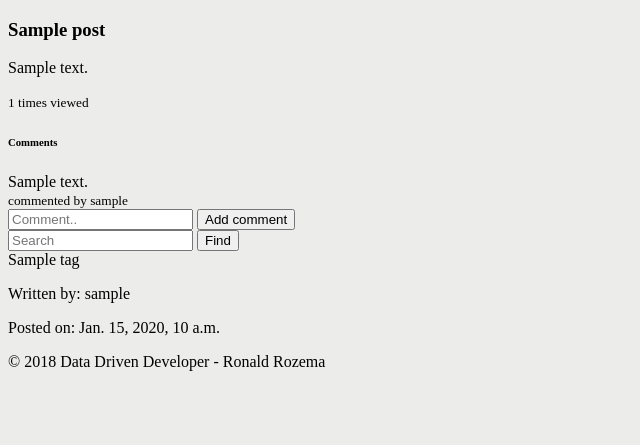
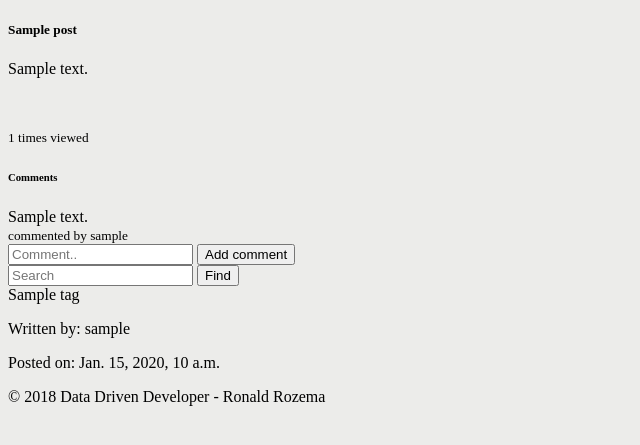
Before and after one commit to RonaldRozema/data-driven-developer, a Django app: page /1/ in a window 1280 px wide. Shown: the part 122-567 px from the top of the page, without its empty margins (0-640 px from the left). Run offline with Django 3.2, Linux system fonts and the light colour scheme; tables that the repository leaves empty hold one stand-in row (values such as "Sample post"); some libraries are stand-ins or nearby versions.

Commit message:
detail page styling

```diff
--- a/blog/templates/blog/details.html
+++ b/blog/templates/blog/details.html
@@ -1,15 +1,18 @@
 {% extends 'base.html' %} {% block title %} {{ object.title }} {% endblock %} {% block content %}
 <div class="row">
     <div class="col sm12 m12">
-        <h3>
-            {{ object.title }}
-        </h3>
-        <p>
-            {{ object.content | safe }}
-        </p>
-        <p>
-            <small>{{ object.times_viewed }} times viewed</small>
-        </p>
+        <h5>{{ object.title }}</h5>
+        <div class="card">
+            <div class="card-content">
+                <p> {{ object.content | safe }}
+                </p>
+                <br />
+                <div class="divider"></div>
+                <p>
+                    <small>{{ object.times_viewed }} times viewed</small>
+                </p>
+            </div>
+        </div>
     </div>
 </div>
 <div class="divider"></div>
```
